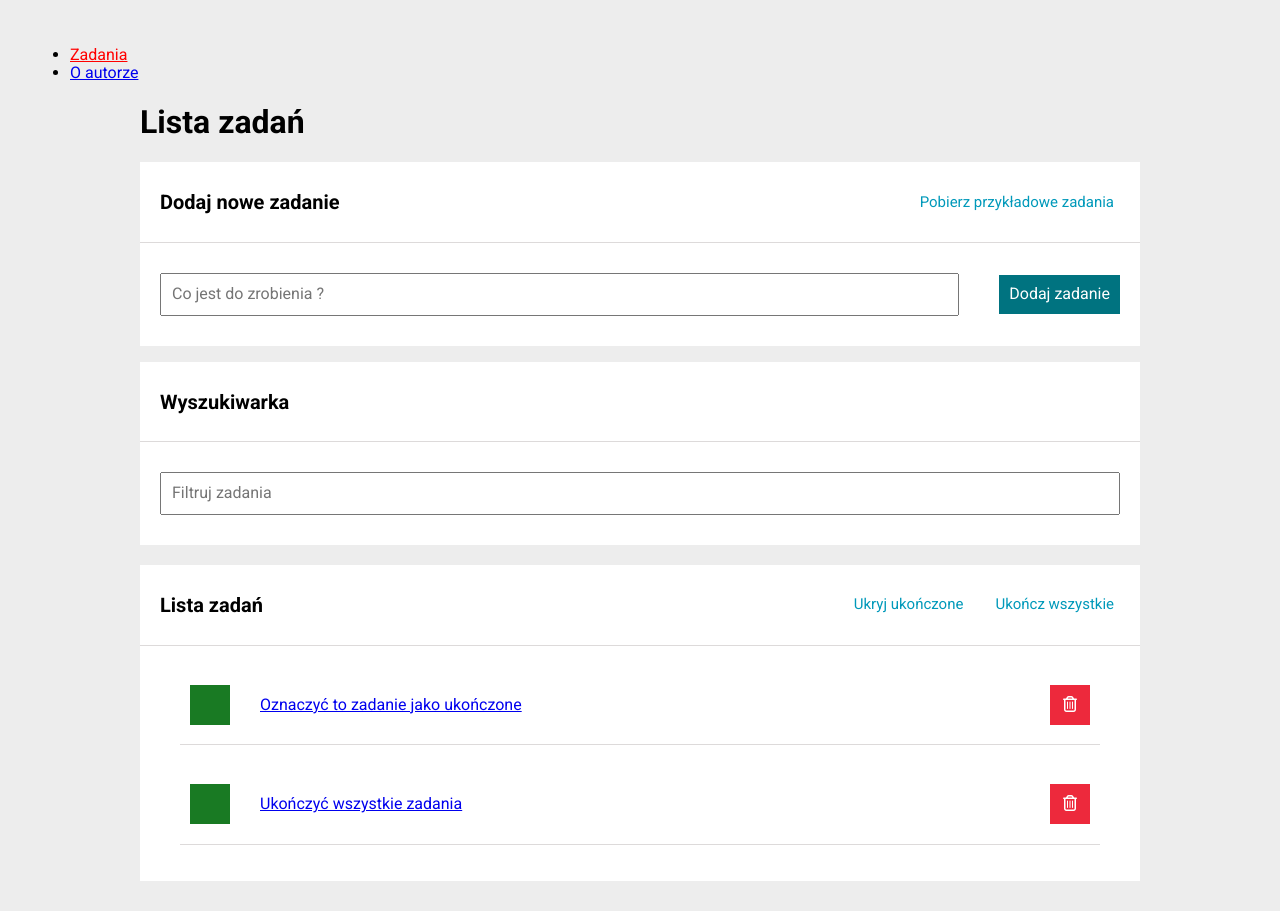
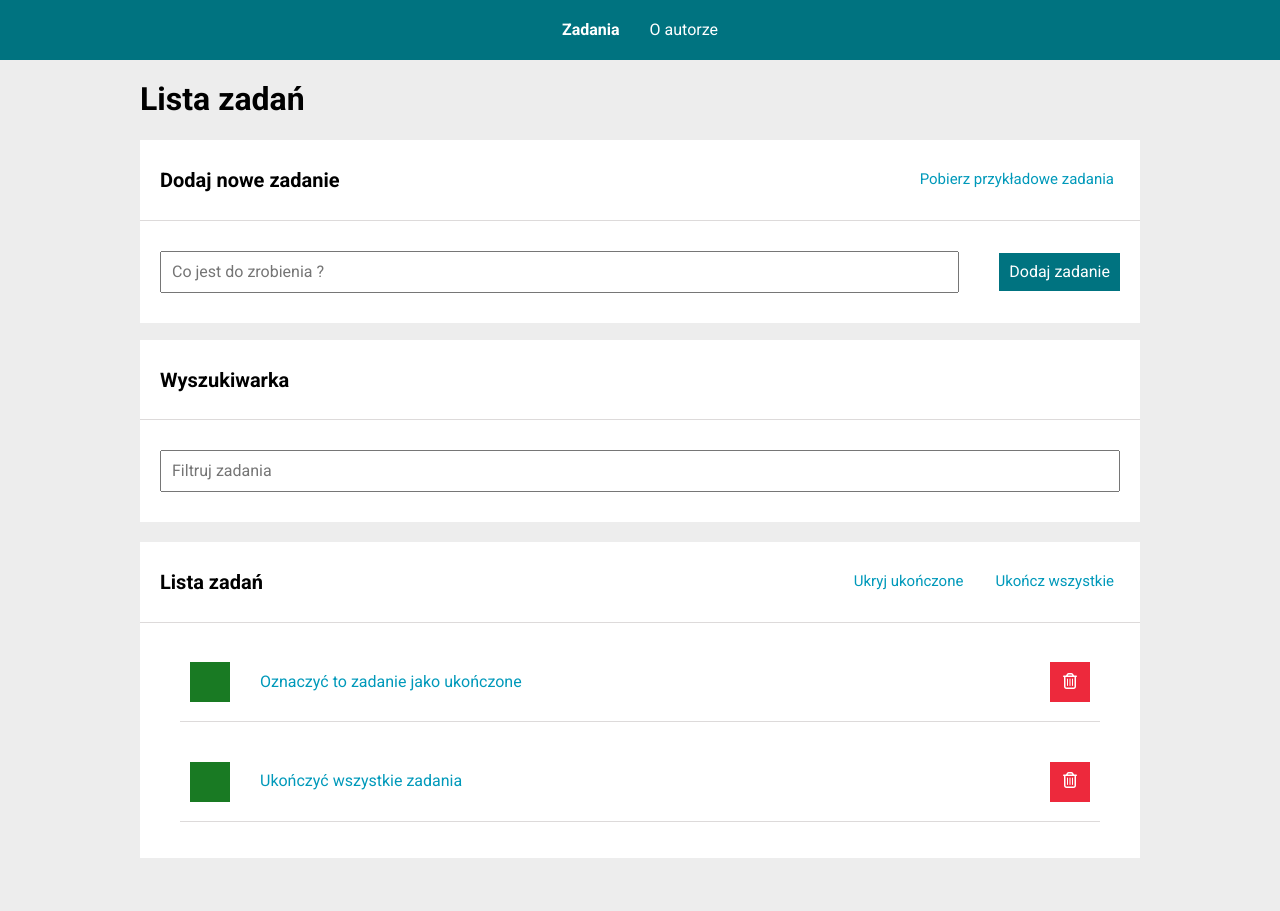
Before and after one commit to gp231982/todo-list-react-styled, a React (Create React App) app: page /#/zadania in a window 1280 px wide. Both pictures are taken after a click on the button "Pobierz przykładowe zadania". After the commit the page ends 888 px from the top, so only its background shows below. Built offline with nearby package versions, Linux system fonts and the light colour scheme.

Commit message:
Adding StyledComponents for navigation elements in App.js, createing StyledLinks instead of Links in TaskList, modification of styled.js files ( for App and for TaskList )

```diff
--- a/src/App.js
+++ b/src/App.js
@@ -3,19 +3,22 @@ import { HashRouter, Switch, Route, Redirect } from "react-router-dom";
 import TasksPage from "./features/tasks/TasksPage";
 import TaskPage from "./features/tasks/TaskPage";
 import AuthorPage from "./features/author/AuthorPage";
-import { StyledNavLink } from "./styled";
+import { Navigation, NavList, NavItem, StyledNavLink } from "./styled";
+// import styled from "styled-components";
+
 
 const App = () => (
   <HashRouter>
-    <nav>
-      <ul>
-        <li>
+    <Navigation>
+      <NavList>
+        <NavItem>
           <StyledNavLink to="/zadania">Zadania</StyledNavLink>
-        </li>
-        <li>
+        </NavItem>
+        <NavItem>
           <StyledNavLink to="/author">O autorze</StyledNavLink>
-        </li>
-      </ul>
+        </NavItem>
+      </NavList>
+    </Navigation>
     <Switch>
       <Route path="/zadania/:id">
         <TaskPage />
@@ -30,7 +33,6 @@ const App = () => (
         <Redirect to="/zadania" />
       </Route>
     </Switch>
-    </nav>
   </HashRouter>
 );
 
--- a/src/features/tasks/TasksPage/Buttons/index.js
+++ b/src/features/tasks/TasksPage/Buttons/index.js
@@ -17,9 +17,11 @@ const Buttons = ({ sectionClassName }) => {
   return (
     <>
       {sectionClassName === "addTaskSection" ? (
-        <Button onClick={() => dispatch(fetchExampleTasks())}>
-          Pobierz przykładowe zadania
-        </Button>
+        <>
+          <Button onClick={() => dispatch(fetchExampleTasks())}>
+            Pobierz przykładowe zadania
+          </Button>
+        </>
       ) : null}
       {sectionClassName === "tasksSection" && tasks.length > 0 && (
         <>
--- a/src/features/tasks/TasksPage/TaskList/index.js
+++ b/src/features/tasks/TasksPage/TaskList/index.js
@@ -5,7 +5,7 @@ import {
   selectTasksByQuery,
 } from "../../tasksSlice.js";
 import searchQueryParamName from "../searchQueryParamName.js";
-import { List, Item, Button, TaskSpan } from "./styled.js";
+import { List, Item, Button, TaskSpan, StyledLink } from "./styled.js";
 import { useSelector, useDispatch } from "react-redux";
 import { Link, useLocation } from "react-router-dom";
 
@@ -34,7 +34,7 @@ const TaskList = () => {
             {task.done ? <i className="fa-solid fa-check"></i> : null}
           </Button>
           <TaskSpan done={task.done}>
-            <Link to={`/zadania/${task.id}`}>{task.content}</Link>
+            <StyledLink to={`/zadania/${task.id}`}>{task.content}</StyledLink>
           </TaskSpan>
           <Button onClick={() => dispatch(removeTask(task.id))} remove>
             <i className="fa-regular fa-trash-can"></i>
--- a/src/features/tasks/TasksPage/TaskList/styled.js
+++ b/src/features/tasks/TasksPage/TaskList/styled.js
@@ -1,3 +1,4 @@
+import { Link } from "react-router-dom";
 import styled, { css } from "styled-components";
 
 export const List = styled.ul`
@@ -73,3 +74,14 @@ export const TaskSpan = styled.span`
       text-decoration: line-through;
     `}
 `;
+
+export const StyledLink = styled(Link)`
+  color: rgb(0, 153, 186);
+  text-decoration: none;
+
+  &:hover {
+    text-decoration: none;
+    color: rgba(0, 153, 186, 0.8);
+    font-weight: normal;
+  }
+`;
--- a/src/index.css
+++ b/src/index.css
@@ -9,5 +9,5 @@ html {
 body {
   background-color: #ededed;
   font-family: "roboto", sans-serif;
-  padding: 30px;
+  padding-bottom: 30px;
 }
--- a/src/styled.js
+++ b/src/styled.js
@@ -7,6 +7,36 @@ export const StyledNavLink = styled(NavLink).attrs(() => ({
   activeClassName,
 }))`
   &.${activeClassName} {
-    color: red;
+    color: white;
+    font-weight: bold;
+    text-decoration: none;
+  }
+  & {
+    text-decoration: none;
+    color: white;
+    font-weight: normal;
+    transition: 0.3s
+  }
+  &:hover{
+    color:rgb(255, 255, 255, 0.8)
   }
 `;
+
+export const Navigation = styled.nav`
+  display: flex;
+  justify-content: center;
+  align-items: center;
+  background-color: #007380;
+  height: 60px;
+`;
+
+export const NavList = styled.ul`
+  display: flex;
+  list-style: none;
+  padding: 0;
+  margin: 0;
+`;
+
+export const NavItem = styled.li`
+  margin: 0 15px;
+`;
```
Lines whose indentation alone changed are shown as unchanged.
